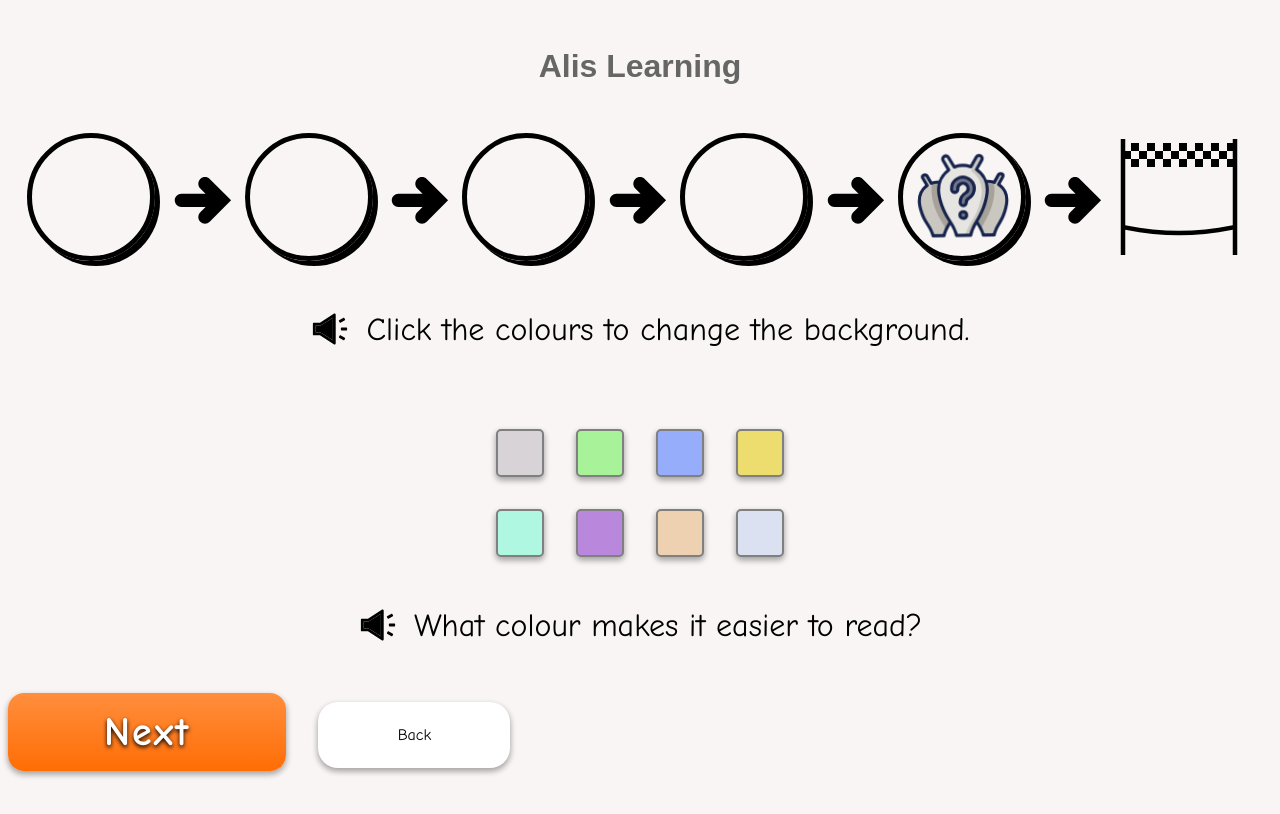
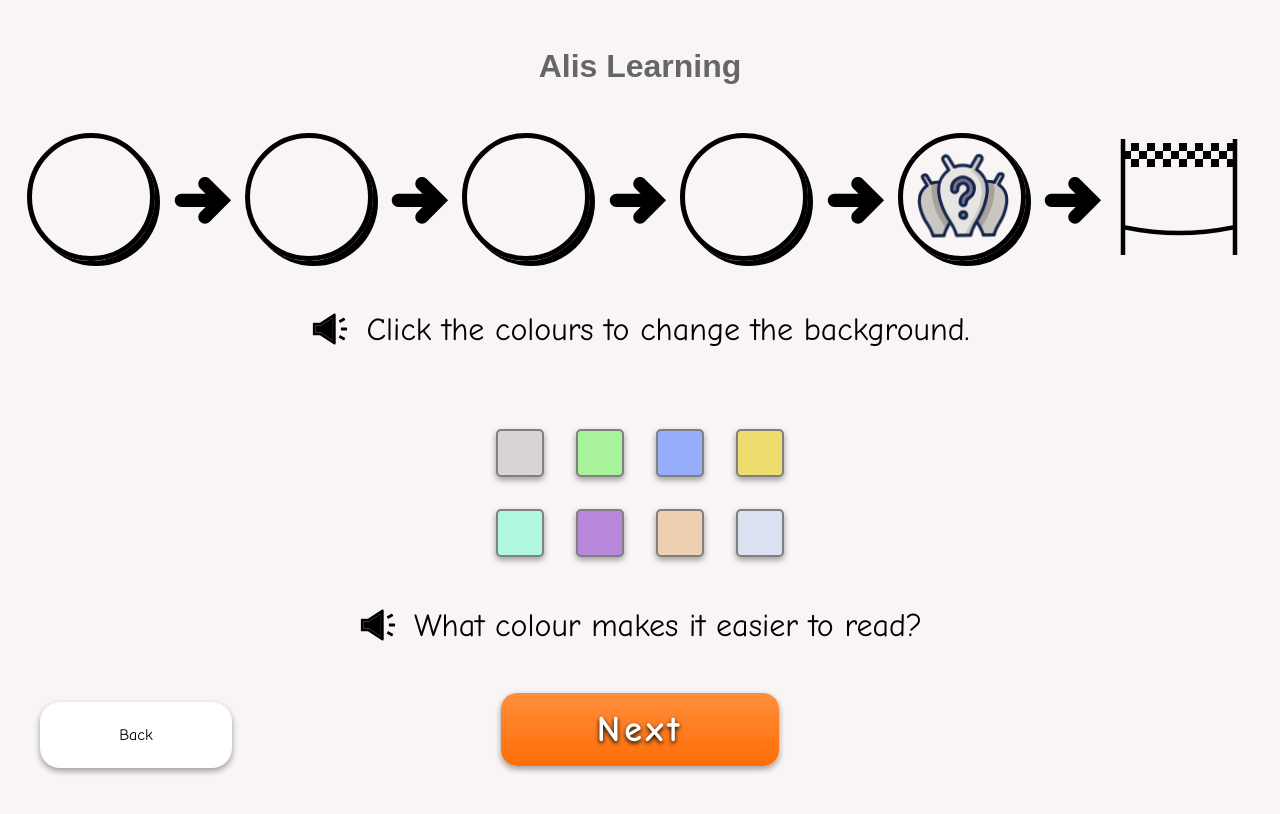
Before and after one commit to fac24/alis-learning, a Next.js app: page /learner-onboarding/background-selection in a window 1280 px wide. Built offline with nearby package versions, Linux system fonts and the light colour scheme.

Commit message:
Rename learner next button, change to a tag, fix styles

```diff
--- a/components/LearnerOnboardingLayout.js
+++ b/components/LearnerOnboardingLayout.js
@@ -1,7 +1,7 @@
 import Tts from "./Tts";
 import Link from "next/link";
 import LearnerOnboardingProgressBar from "../components/LearnerOnboardingProgressBar";
-import ChildNext from "../components/Styled-Components/ChildNext";
+import LearnerNextButton from "../components/Styled-Components/LearnerNextButton";
 import Back from "../components/Styled-Components/Back";
 import { useEffect } from "react";
 
@@ -14,7 +14,6 @@ export default function LearnerOnboardingLayout({
   completed,
   avatarNameInLocalStorage,
   background,
-
 }) {
   useEffect(() => {
     document.body.style.backgroundColor = background;
@@ -31,8 +30,11 @@ export default function LearnerOnboardingLayout({
       <div>{children}</div>
       <Link
         href={completed ? "/child-landing" : `/learner-onboarding/${nextStep}`}
+        passHref
       >
-        <ChildNext>{completed ? "Lets play a game" : "Next"}</ChildNext>
+        <LearnerNextButton>
+          {completed ? "Lets play a game" : "Next"}
+        </LearnerNextButton>
       </Link>
       <Link href={!previousStep ? "/" : `/learner-onboarding/${previousStep}`}>
         <Back>Back</Back>
--- a/components/Styled-Components/ChildNext.js
+++ b/components/Styled-Components/LearnerNextButton.js
@@ -1,19 +1,21 @@
 import styled from "styled-components";
 
-const ChildNext = styled.button`
+const ChildNext = styled.a`
   background: linear-gradient(hsl(25, 100%, 62%), hsl(25, 100%, 51%));
   border-radius: 1rem;
-  border: none;
+  // border: none;
   box-shadow: rgba(0, 0, 0, 0.16) 0px 3px 6px, rgba(0, 0, 0, 0.23) 0px 3px 6px;
   color: white;
   cursor: pointer;
-  margin: 0 auto;
+  display: block;
+  margin: 3rem auto;
   padding: 1rem 6rem;
-  font-family: ComicNeue;
-  font-size: 2.5rem;
-  font-weight: 700;
-  letter-spacing: 2px;
+  font-size: 2.25rem;
+  font-weight: bold;
+  letter-spacing: 0.25rem;
+  text-decoration: none;
   text-shadow: 0px 2px 4px black;
+  width: fit-content;
 
   &:active {
     transform: translateY(0.2rem);
```
